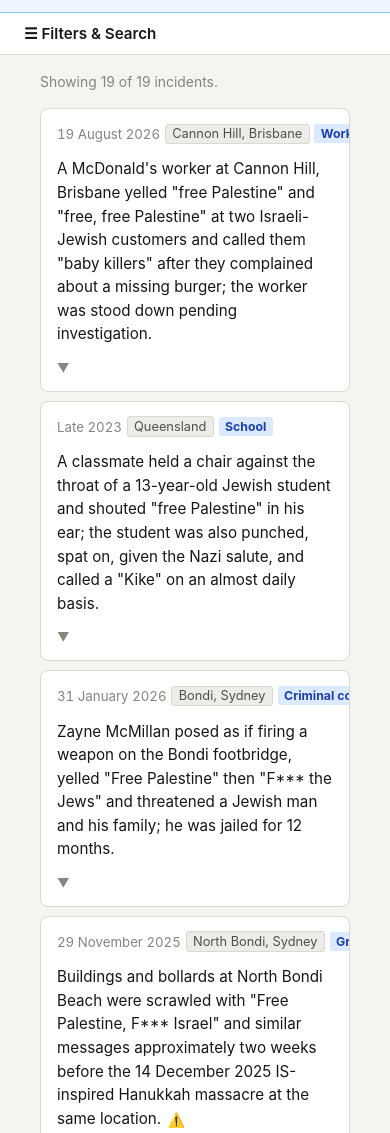
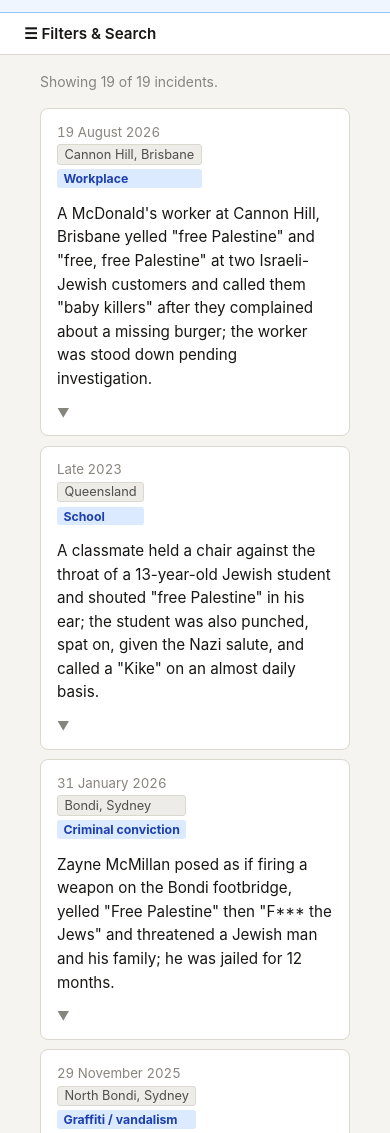
Before and after one commit to ycloudcoder/abusive-free-palestine, a plain HTML site: page index.html in a window 390 px wide. Shown: the part 790-1923 px from the top of the page. Drawn offline with Linux system fonts and the light colour scheme.

Commit message:
Fix card category text wrapping on mobile devices (#8)

```diff
--- a/index.html
+++ b/index.html
@@ -474,7 +474,7 @@
     .filter-panel.mobile-open { display: flex; }
     .mobile-filter-toggle { display: block; }
     .card-header { flex-wrap: wrap; }
-    .card-meta { flex: 0 0 auto; width: auto; flex-direction: row; flex-wrap: wrap; align-items: center; }
+    .card-meta { flex: 0 0 auto; width: auto; }
   }
 </style>
 </head>
```
